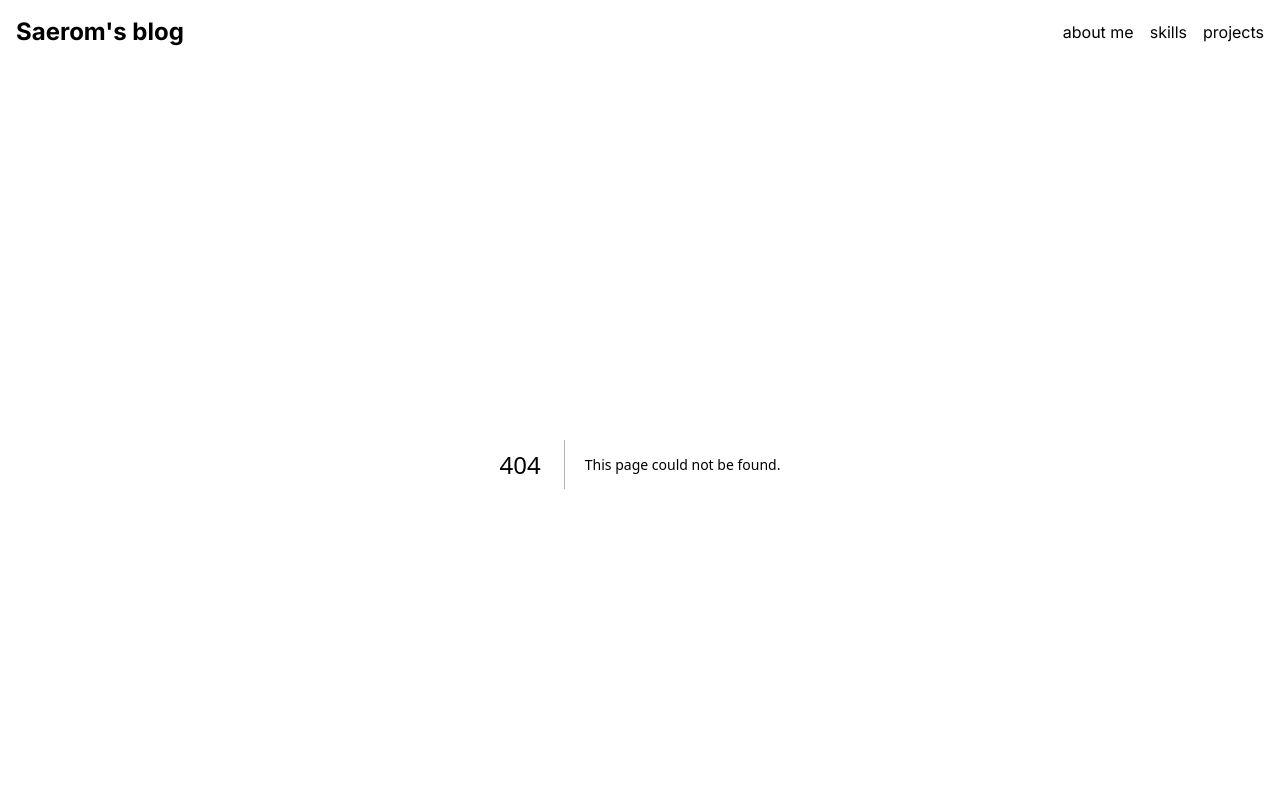
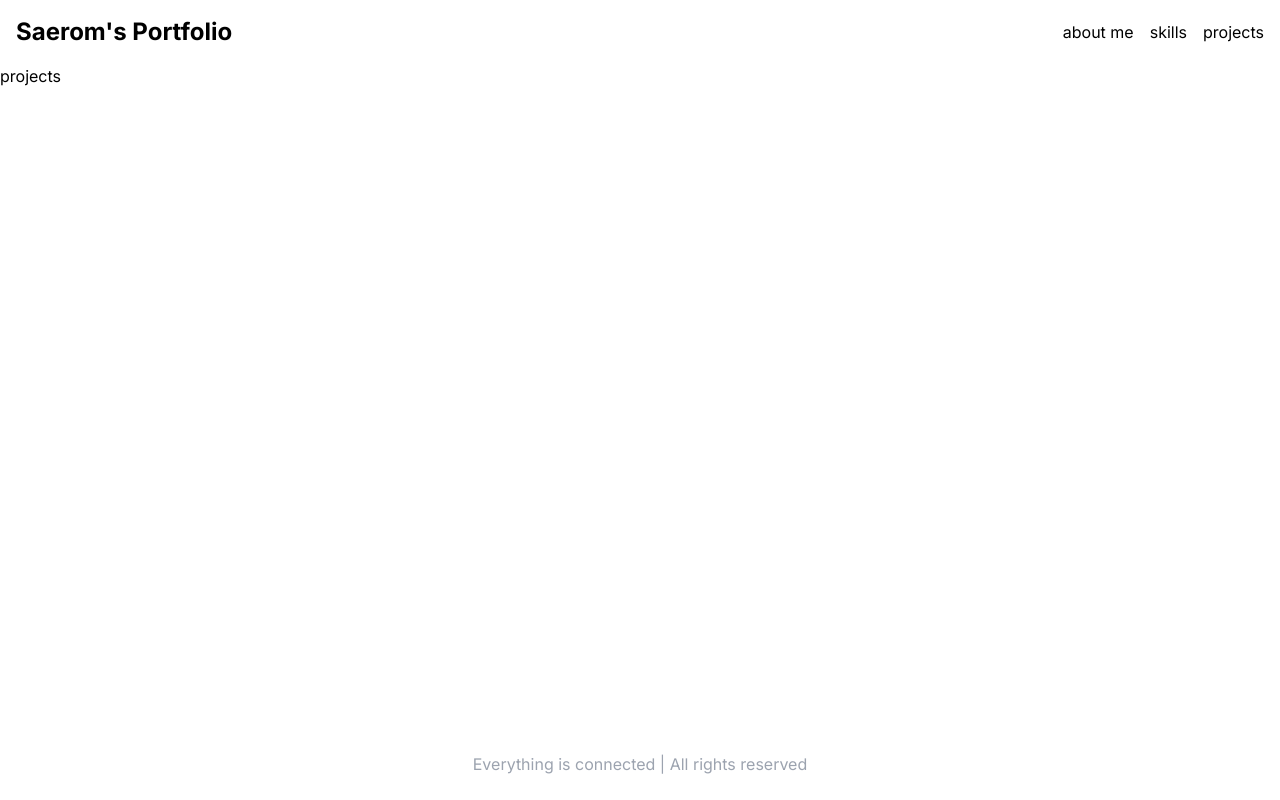
Before and after one commit to sagesrkim/blog, a Next.js app: page /projects in a window 1280 px wide. Before the commit this address had no page. Built offline with nearby package versions, Linux system fonts and the light colour scheme.

Commit message:
Feat: 헤더 메뉴 생성

```diff
--- a/src/app/posts/page.tsx
+++ /dev/null
@@ -1,3 +0,0 @@
-export default function PostPage() {
-  return <div>posts</div>;
-}
--- /dev/null
+++ b/src/app/projects/page.tsx
@@ -0,0 +1,3 @@
+export default function ProjectPage() {
+  return <div>projects</div>;
+}
--- /dev/null
+++ b/src/app/skills/page.tsx
@@ -0,0 +1,3 @@
+export default function SkillPage() {
+  return <div>skills</div>;
+}
--- a/src/components/Header.tsx
+++ b/src/components/Header.tsx
@@ -4,7 +4,7 @@ export default function Header() {
   return (
     <header className="flex justify-between items-center p-4">
       <Link href="/">
-        <h1 className="text-2xl font-bold">{"Saerom's blog"}</h1>
+        <h1 className="text-2xl font-bold">{"Saerom's Portfolio"}</h1>
       </Link>
       <nav className="flex gap-4">
         <Link href="about">about me</Link>
```
